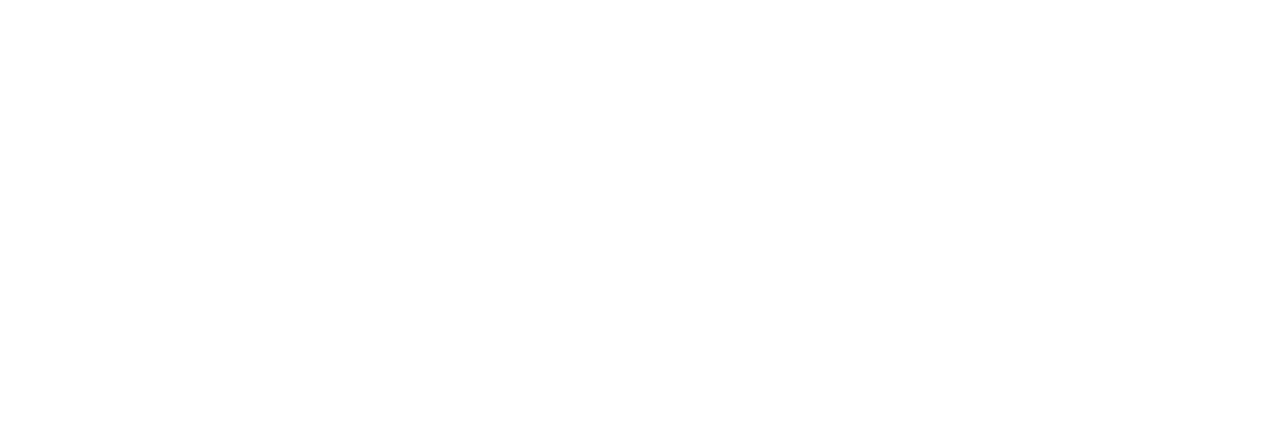
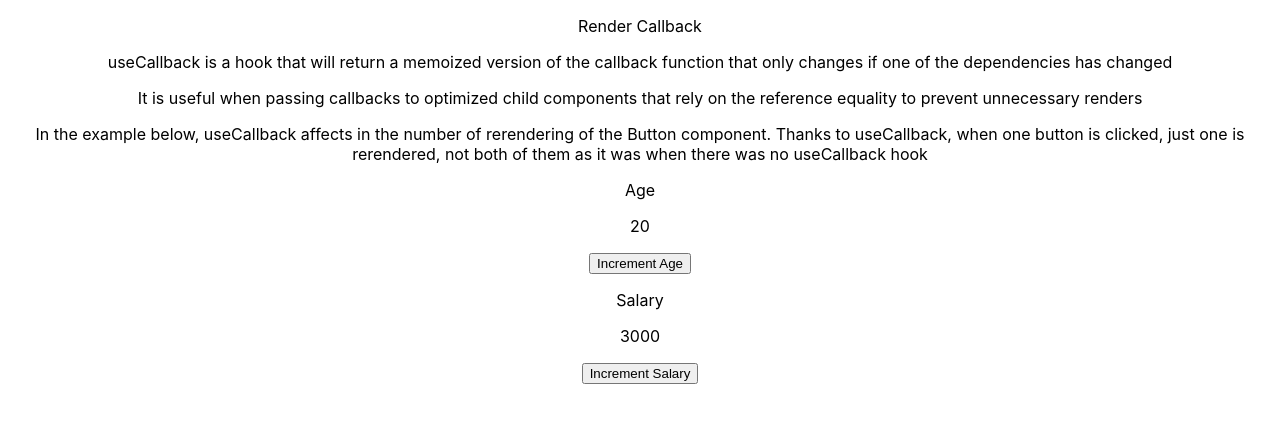
Before and after one commit to wojciechnowaczyk/React_Exercises, a React (Create React App) app: page /use-callback in a window 1280 px wide. Before the commit this address had no page. Shown: the top 422 px of the page. Built offline with nearby package versions, Linux system fonts and the light colour scheme.

Commit message:
Render callback

```diff
--- a/src/App.js
+++ b/src/App.js
@@ -14,6 +14,8 @@
 import CookiesExercises from "./Exercises/Cookies";
 import PureComponentExercise from "./Exercises/PureComponentExercise";
 import ControlledAndUncontrolledComponents from "./Exercises/ControlledAndUncontrolledComponents";
+import UseCallback from "./Exercises/UseCallback";
+import RenderCallback from "./Exercises/RenderCallback";
 
 function App() {
   return (
@@ -47,6 +49,8 @@
           path="/controlled-uncontrolled-components/"
           element={<ControlledAndUncontrolledComponents />}
         />
+        <Route path="/use-callback/" element={<UseCallback />} />
+        <Route path="/render-callback/" element={<RenderCallback />} />
         <Route path="/" element={<Main />} />
       </Routes>
     </div>
--- /dev/null
+++ b/src/Exercises/RenderCallback.js
@@ -0,0 +1,31 @@
+import React from "react";
+
+const RenderCallback = () => {
+  const foo = (hello) => {
+    return hello("foo");
+  };
+
+  const Component = (props) => {
+    return props.render();
+  };
+
+  const testFunction = () => {
+    return "Hello World";
+  };
+  return (
+    <>
+      <p>Render callback</p>
+      <p>
+        From the React docs: "As you can see, foo used the callback function to
+        complete a portion of a string. In the React world, a render callback
+        works the same way, but returning a portion of the rendered markup."
+      </p>
+      {foo((name) => {
+        return `hello from ${name}`;
+      })}
+      <Component render={testFunction} />
+    </>
+  );
+};
+
+export default RenderCallback;
--- /dev/null
+++ b/src/Exercises/UseCallback/Button.js
@@ -0,0 +1,7 @@
+import React, { memo } from "react";
+const Button = ({ handleClick, children }) => {
+  console.log("Render Button " + children);
+  return <button onClick={handleClick}>{children}</button>;
+};
+
+export default memo(Button);
--- /dev/null
+++ b/src/Exercises/UseCallback/RenderText.js
@@ -0,0 +1,8 @@
+import React from "react";
+
+const RenderText = ({ text }) => {
+  console.log("Render Text");
+  return <p>{text}</p>;
+};
+
+export default React.memo(RenderText);
--- /dev/null
+++ b/src/Exercises/UseCallback/Title.js
@@ -0,0 +1,8 @@
+import React from "react";
+
+const Title = ({ title }) => {
+  console.log("Title");
+  return <p>{title}</p>;
+};
+
+export default React.memo(Title);
--- /dev/null
+++ b/src/Exercises/UseCallback/index.js
@@ -0,0 +1,43 @@
+import React, { useCallback } from "react";
+import Title from "./Title";
+import RenderText from "./RenderText";
+import Button from "./Button";
+
+const UseCallback = () => {
+  const [age, setAge] = React.useState(20);
+  const [salary, setSalary] = React.useState(3000);
+  const incrementAge = useCallback(() => {
+    setAge(age + 1);
+  }, [age]);
+  const incrementSalary = useCallback(() => {
+    setSalary(salary + 100);
+  }, [salary]);
+  return (
+    <>
+      <p>Render Callback</p>
+      <p>
+        useCallback is a hook that will return a memoized version of the
+        callback function that only changes if one of the dependencies has
+        changed
+      </p>
+      <p>
+        It is useful when passing callbacks to optimized child components that
+        rely on the reference equality to prevent unnecessary renders
+      </p>
+      <p>
+        In the example below, useCallback affects in the number of rerendering
+        of the Button component. Thanks to useCallback, when one button is
+        clicked, just one is rerendered, not both of them as it was when there
+        was no useCallback hook
+      </p>
+      <Title title="Age" />
+      <RenderText text={age} />
+      <Button handleClick={incrementAge}>Increment Age</Button>
+      <Title title="Salary" />
+      <RenderText text={salary} />
+      <Button handleClick={incrementSalary}>Increment Salary</Button>
+    </>
+  );
+};
+
+export default UseCallback;
--- a/src/main.js
+++ b/src/main.js
@@ -42,6 +42,9 @@
         <Link to="/controlled-uncontrolled-components/">
           Controlled and uncontrolled components
         </Link>
+        <h2>Render Callback:</h2>
+        <Link to="/use-callback/">useCallback</Link>
+        <Link to="/render-callback/">Render Callback</Link>
       </div>
     </>
   );
```
